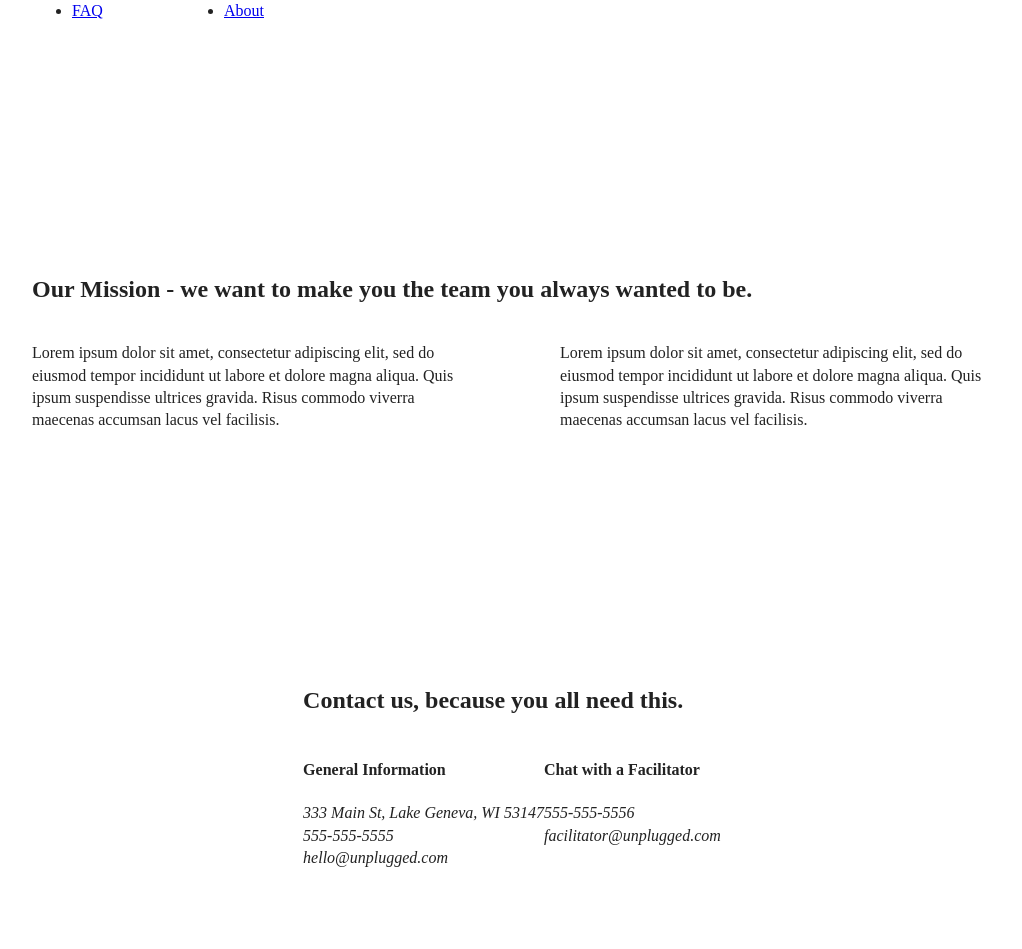
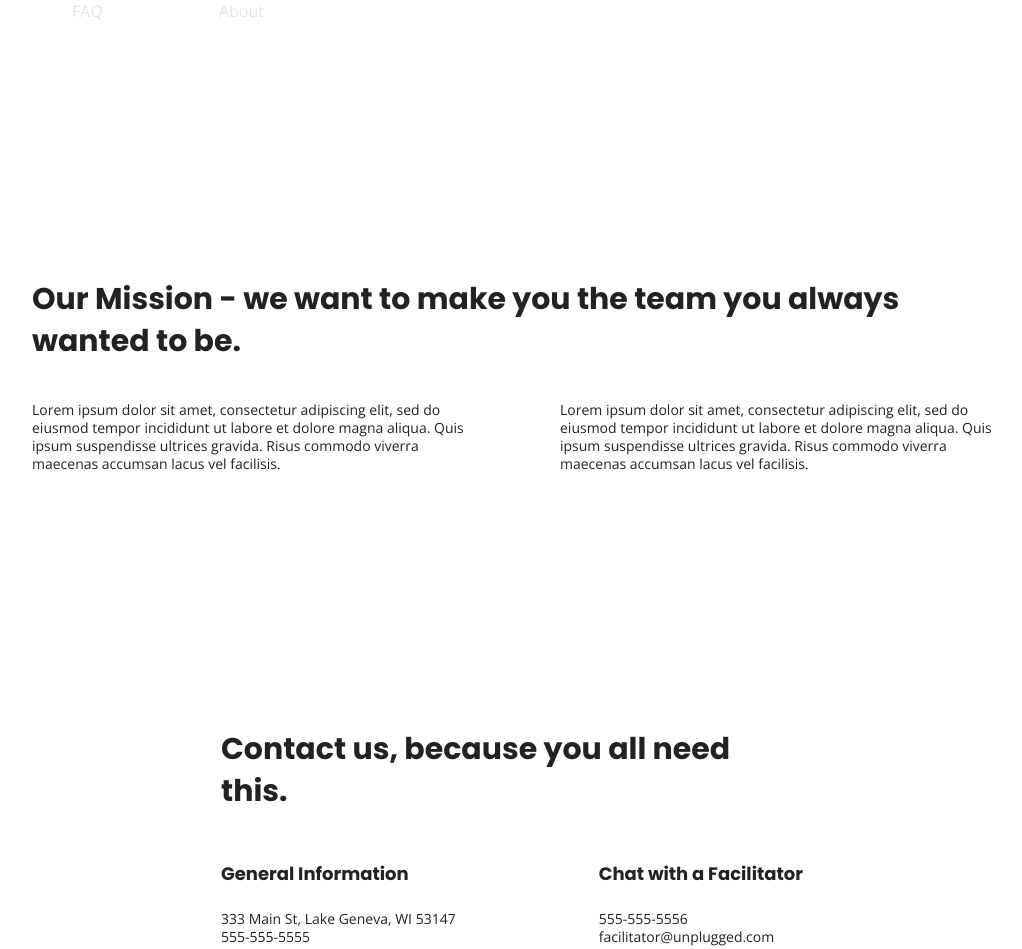
Before and after one commit to AidanD1/01-13-25-unplugged, a website: page about/index.html in a window 1280 px wide. Shown: the part 155-1104 px from the top of the page, without its empty margins (128-1150 px from the left). Drawn offline with nearby package versions, Linux system fonts and the light colour scheme.

Commit message:
Added text styles

```diff
--- a/css/main.css
+++ b/css/main.css
@@ -86,7 +86,64 @@ textarea {
 /* ==========================================================================
    Author's custom styles
    ========================================================================== */
-/* ******** Global Styles ******** */
+   /* ******** Global Styles ******** */
+
+/* ==========================================================================
+   Author's custom styles
+   ========================================================================== */
+/* General Styles */
+
+html {
+        font-size: 1rem;
+        line-height: 1.4;
+}
+
+body {
+        font-family: 'Open Sans', sans-serif;
+        font-size: 1em;
+}
+
+ul,
+ol {
+        list-style-type: none;
+}
+
+a {
+       color: #e2e3ed;
+       text-decoration: none;
+}
+
+h2 {
+      font-family: 'Poppins', sans-serif;
+      font-size: 1.875em;
+}
+
+h3,
+h4 {
+      font-family: 'Poppins', sans-serif;
+      font-size: 1.125em;
+}
+
+p {
+	    font-size: .875em;
+      line-height: 1.285;
+}
+
+img {
+
+}
+
+figure {
+
+}
+
+address {
+          font-style: normal;
+}
+
+.content-wrapper {
+
+}
 
 .content-wrappper {
   outline: 3px dotted red;
```
